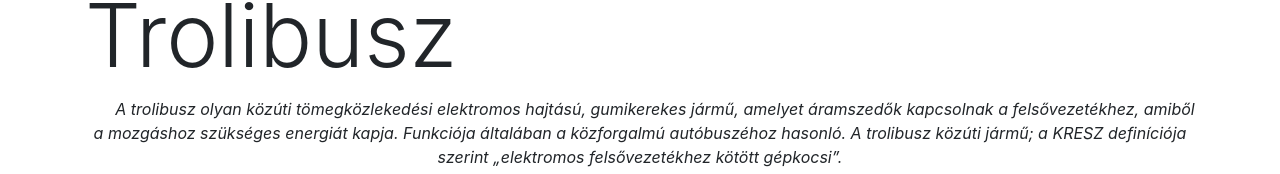
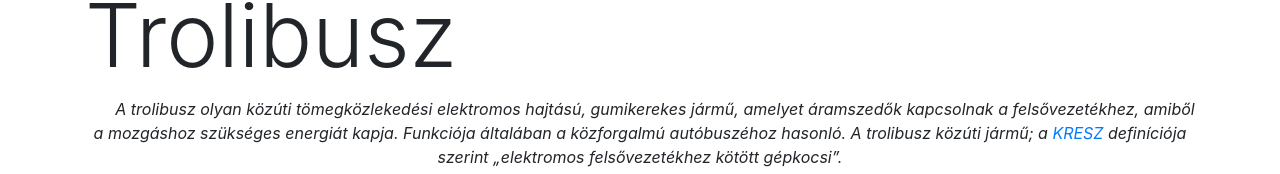
Before and after one commit to gyeneics12d/2022-01-17_Trolibusz, a plain HTML site: page index.html in a window 1280 px wide. Shown: the part 571-745 px from the top of the page. Drawn offline with Linux system fonts and the light colour scheme.

Commit message:
4. feladat

```diff
--- a/index.html
+++ b/index.html
@@ -86,7 +86,7 @@
   <div class="row">
     <div class="col-lg-12">
 	  <h1 class="display-2">Trolibusz</h1>
-      <p id="def">A trolibusz olyan közúti tömegközlekedési elektromos hajtású, gumikerekes jármű, amelyet áramszedők kapcsolnak a felsővezetékhez, amiből a mozgáshoz szükséges energiát kapja. Funkciója általában a közforgalmú autóbuszéhoz hasonló. A trolibusz közúti jármű; a KRESZ definíciója szerint „elektromos felsővezetékhez kötött gépkocsi”.</p>
+      <p id="def">A trolibusz olyan közúti tömegközlekedési elektromos hajtású, gumikerekes jármű, amelyet áramszedők kapcsolnak a felsővezetékhez, amiből a mozgáshoz szükséges energiát kapja. Funkciója általában a közforgalmú autóbuszéhoz hasonló. A trolibusz közúti jármű; a <a href="http://net.jogtar.hu/kresz" target="_blank">KRESZ</a> definíciója szerint „elektromos felsővezetékhez kötött gépkocsi”.</p>
     </div>
   </div>
   <div class="row">
```
